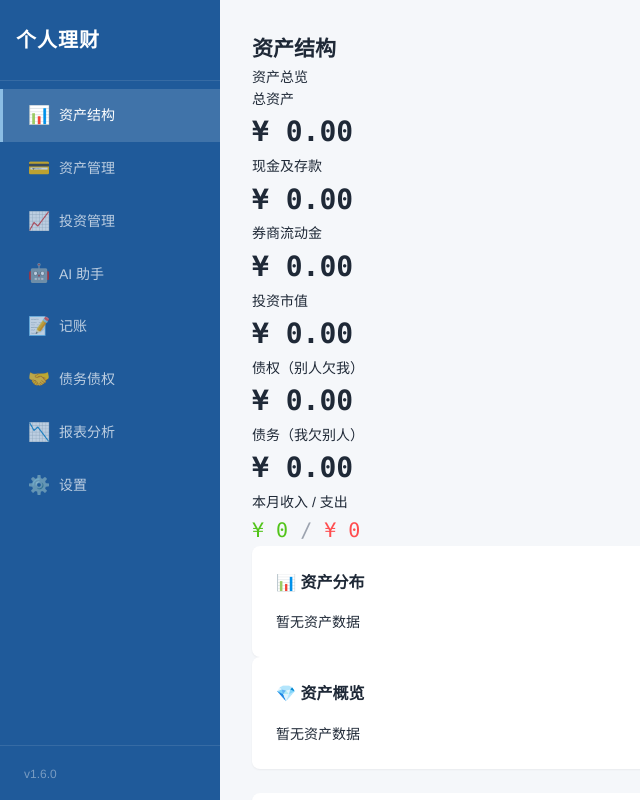
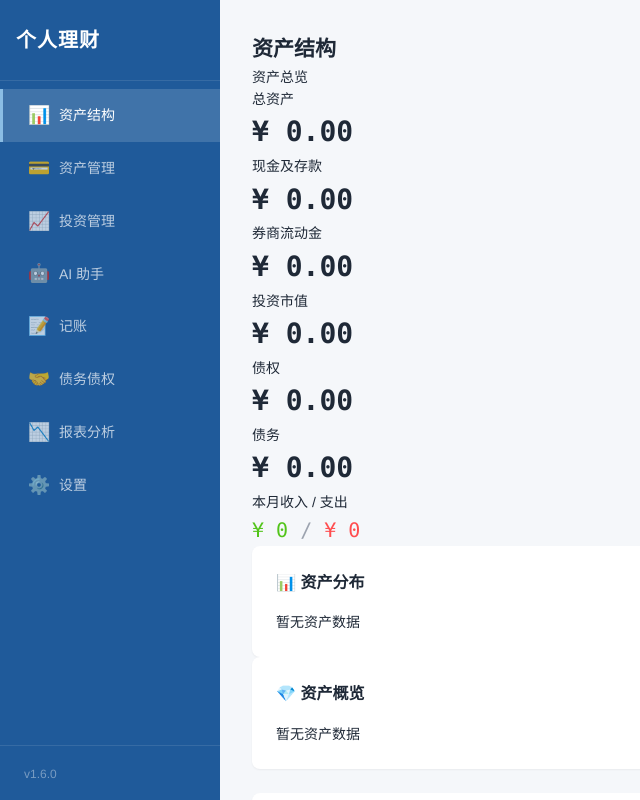
Before and after one commit to Davidtsoi06/personal-finance-app, a React (Vite) app: page /#/ in a window 1280 px wide. Shown: the whole page, without its empty margins (0-640 px from the left). Built offline with nearby package versions, Linux system fonts and the light colour scheme.

Commit message:
v1.7.3 标签简化：统计卡与分类直接显示「债权」「债务」

```diff
--- a/scripts/verify-demo-totals.js
+++ b/scripts/verify-demo-totals.js
@@ -109,8 +109,8 @@ const itemChecks = [
   ['broker_cash|券商流动金', expected.brokerCashItem],
   ['bank|中国银行', expected.bocGroup],
   ['bank|工商银行', expected.icbcGroup],
-  ['credit|债权（别人欠我）', expected.creditItem],
-  ['debt|债务（我欠别人）', expected.debtItem],
+  ['credit|债权', expected.creditItem],
+  ['debt|债务', expected.debtItem],
 ];
 for (const [key, exp] of itemChecks) {
   const v = byName.get(key);
--- a/src/main/database/services/account-service.ts
+++ b/src/main/database/services/account-service.ts
@@ -804,7 +804,7 @@ export function getAllAssetsSummary(): AssetSummaryItem[] {
     const creditTotal = creditRow.total;
     if (creditTotal > 0) {
       result.push({
-        id: -3200, name: '债权（别人欠我）', asset_type: 'credit', type: 'credit',
+        id: -3200, name: '债权', asset_type: 'credit', type: 'credit',
         currency: 'CNY', balance: creditTotal,
         bank_name: null, broker: null,
         card_number: null, display_alias: null,
@@ -826,7 +826,7 @@ export function getAllAssetsSummary(): AssetSummaryItem[] {
     const debtTotal = debtRow.total;
     if (debtTotal > 0) {
       result.push({
-        id: -3300, name: '债务（我欠别人）', asset_type: 'debt', type: 'debt',
+        id: -3300, name: '债务', asset_type: 'debt', type: 'debt',
         currency: 'CNY', balance: debtTotal,
         bank_name: null, broker: null,
         card_number: null, display_alias: null,
--- a/src/renderer/pages/Dashboard.tsx
+++ b/src/renderer/pages/Dashboard.tsx
@@ -320,13 +320,13 @@ export function Dashboard() {
           <div className="stat-card-value number">{s && <NetAmount value={s.totalInvestments} currency="CNY" />}</div>
         </div>
         <div className="stat-card">
-          <div className="stat-card-label">债权（别人欠我）</div>
+          <div className="stat-card-label">债权</div>
           <div className="stat-card-value number" style={{ color: s && s.totalCredit > 0 ? 'var(--color-success)' : undefined }}>
             {s && <NetAmount value={s.totalCredit} currency="CNY" />}
           </div>
         </div>
         <div className="stat-card">
-          <div className="stat-card-label">债务（我欠别人）</div>
+          <div className="stat-card-label">债务</div>
           <div className="stat-card-value number" style={{ color: s && s.totalDebt > 0 ? 'var(--color-danger)' : undefined }}>
             {s && <NetAmount value={s.totalDebt} currency="CNY" />}
           </div>
--- a/src/renderer/pages/SocialObligations.tsx
+++ b/src/renderer/pages/SocialObligations.tsx
@@ -22,8 +22,8 @@ interface Obligation {
 type TabType = 'owe' | 'owed';
 
 const TAB_OPTIONS: { key: TabType; label: string; icon: string }[] = [
-  { key: 'owe', label: '债务（我欠别人）', icon: '🙏' },
-  { key: 'owed', label: '债权（别人欠我）', icon: '🤝' },
+  { key: 'owe', label: '债务', icon: '🙏' },
+  { key: 'owed', label: '债权', icon: '🤝' },
 ];
 
 function currencySymbol(c: string): string {
```
Also changed, not shown: 1 other file (tests, documents, lock files or other folders).
